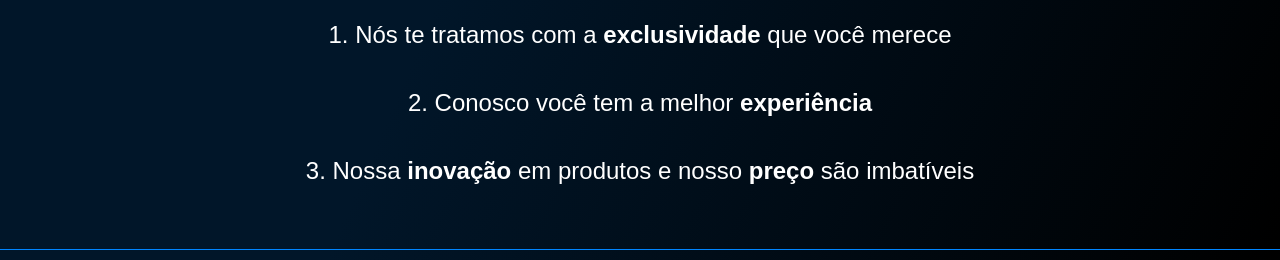
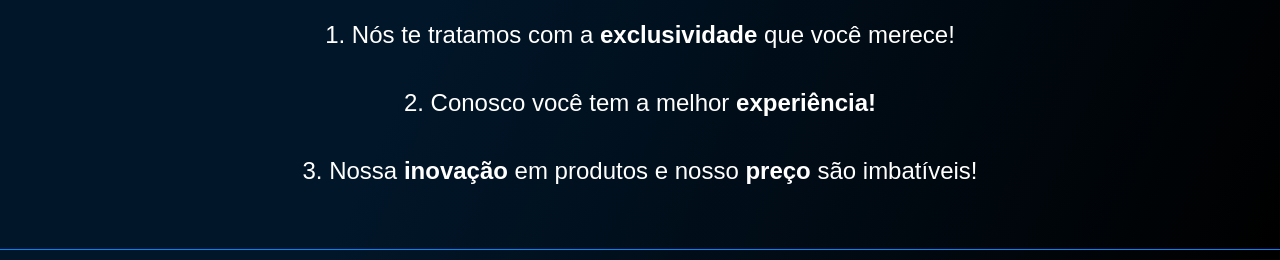
Before and after one commit to ceduardoferreira/ladingpage-pronttech, a plain HTML site: page index.html in a window 1280 px wide. Shown: the part 555-815 px from the top of the page. Drawn offline with Linux system fonts and the light colour scheme; a web font is replaced by a local one.

Commit message:
testando nova branch

```diff
--- a/index.html
+++ b/index.html
@@ -33,9 +33,9 @@
 
         <section class="conteudo-diferenciais">
             <h3 class="conteudo-difernciais-titulo">Por que somos diferentes?</h3>
-            <p class="conteudo-diferenciais-item">1. Nós te tratamos com a <strong>exclusividade</strong> que você merece</p>
-            <p class="conteudo-diferenciais-item">2. Conosco você tem a melhor <strong>experiência</strong></p>
-            <p class="conteudo-diferenciais-item">3. Nossa <Strong>inovação</Strong> em produtos e nosso <strong>preço</strong> são imbatíveis</p>
+            <p class="conteudo-diferenciais-item">1. Nós te tratamos com a <strong>exclusividade</strong> que você merece!</p>
+            <p class="conteudo-diferenciais-item">2. Conosco você tem a melhor <strong>experiência!</strong></p>
+            <p class="conteudo-diferenciais-item">3. Nossa <Strong>inovação</Strong> em produtos e nosso <strong>preço</strong> são imbatíveis!</p>
         </section>
     </main>
 
```
